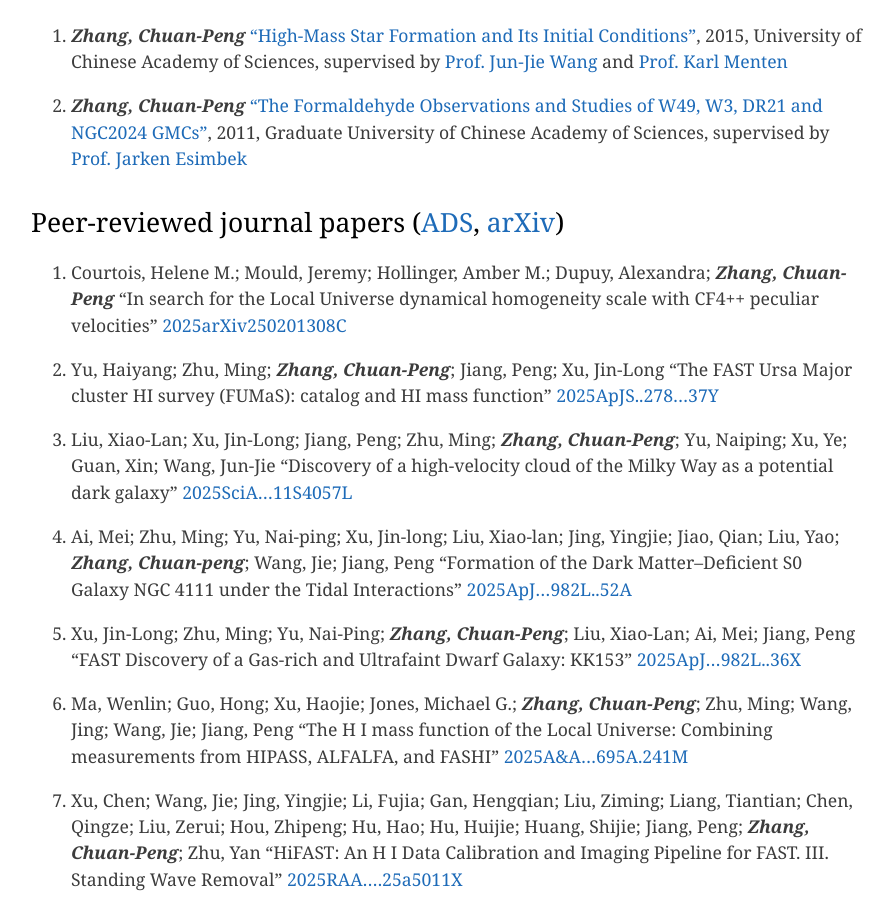
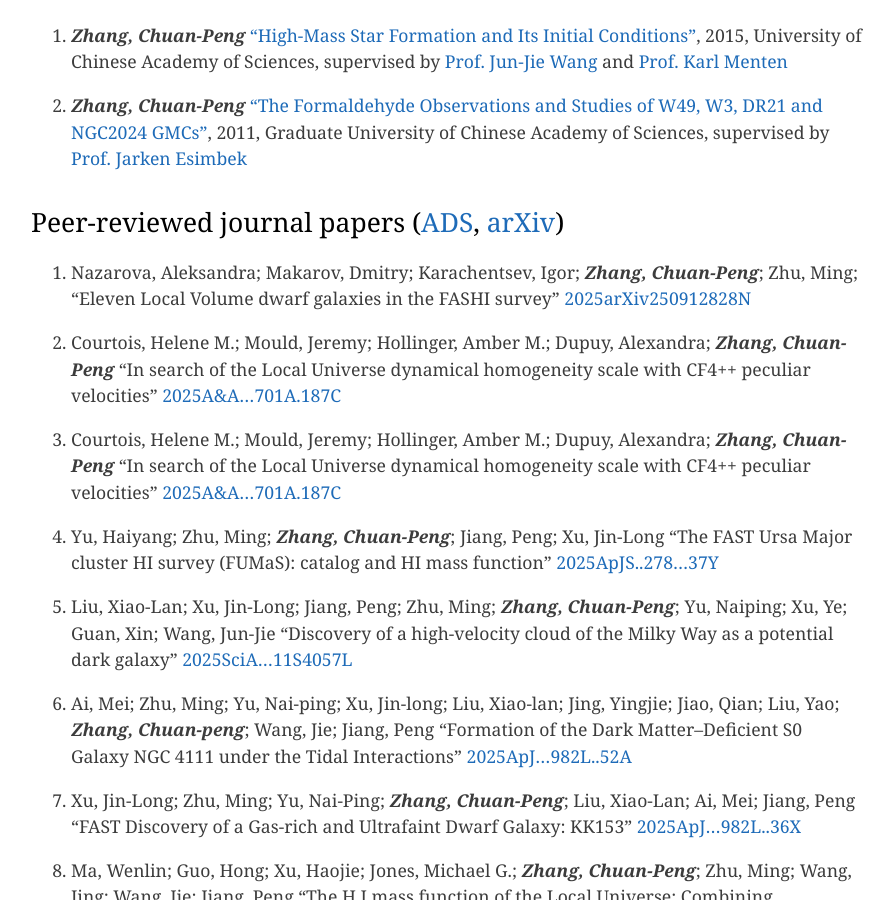
Before and after one commit to zcp521/zcp521.github.io, a Jekyll site: the page built from pub.md, in a window 1280 px wide and 900 px high, scrolled down 476 px. Shown: the whole window, without its empty margins (193-1087 px from the left). Built offline with Jekyll 4.4.1, drawn with Linux system fonts in a browser that asks for light colours.

Commit message:
Update pub.md

```diff
--- a/pub.md
+++ b/pub.md
@@ -14,10 +14,17 @@
 
 ## Peer-reviewed journal papers ([ADS](https://ui.adsabs.harvard.edu/public-libraries/RijjUuncQru3dbS8Amb6eA), [arXiv](https://arxiv.org/a/zhang_c_2.html))
 
+84. Nazarova, Aleksandra; Makarov, Dmitry; Karachentsev, Igor; ***Zhang, Chuan-Peng***; Zhu, Ming;
+	"Eleven Local Volume dwarf galaxies in the FASHI survey"
+	[2025arXiv250912828N](https://ui.adsabs.harvard.edu/abs/2025arXiv250912828N/abstract)
+
+83. Courtois, Helene M.; Mould, Jeremy; Hollinger, Amber M.; Dupuy, Alexandra; ***Zhang, Chuan-Peng***
+	"In search of the Local Universe dynamical homogeneity scale with CF4++ peculiar velocities"
+	[2025A&A...701A.187C](https://ui.adsabs.harvard.edu/abs/2025A%26A...701A.187C/abstract)
 
 82. Courtois, Helene M.; Mould, Jeremy; Hollinger, Amber M.; Dupuy, Alexandra; ***Zhang, Chuan-Peng***
-	"In search for the Local Universe dynamical homogeneity scale with CF4++ peculiar velocities"
-	[2025arXiv250201308C](https://ui.adsabs.harvard.edu/abs/2025arXiv250201308C/abstract)
+	"In search of the Local Universe dynamical homogeneity scale with CF4++ peculiar velocities"
+	[2025A&A...701A.187C](https://ui.adsabs.harvard.edu/abs/2025A%26A...701A.187C/abstract)
 
 81. Yu, Haiyang; Zhu, Ming; ***Zhang, Chuan-Peng***; Jiang, Peng; Xu, Jin-Long
 	"The FAST Ursa Major cluster HI survey (FUMaS): catalog and HI mass function"
```
